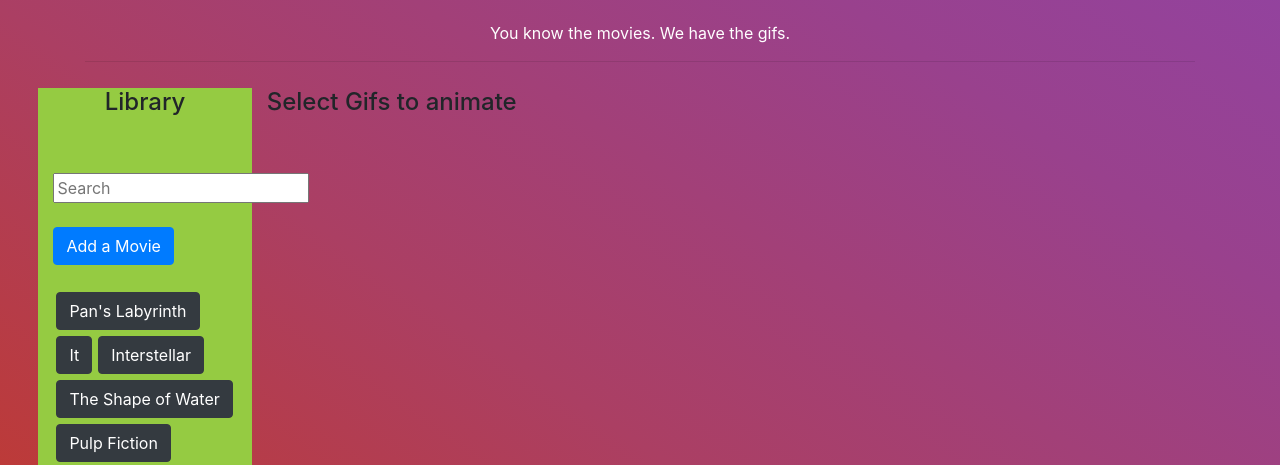
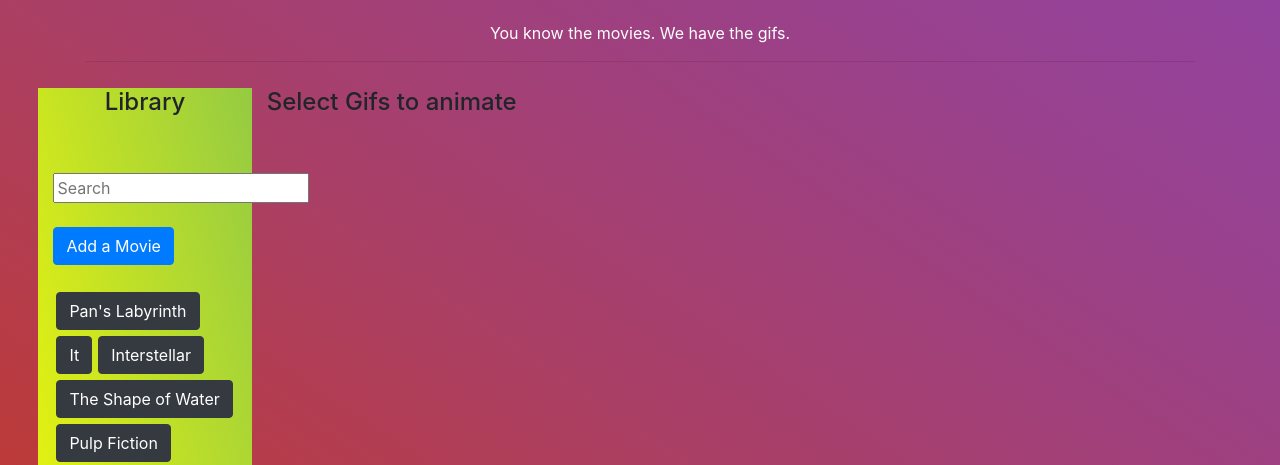
Before and after one commit to ArturoBradic/GifTastic, a plain HTML site: page index.html in a window 1280 px wide. Shown: the part 280-745 px from the top of the page. Drawn offline with nearby package versions, Linux system fonts and the light colour scheme.

Commit message:
final v 1.2

```diff
--- a/assets/style.css
+++ b/assets/style.css
@@ -4,7 +4,7 @@ body {
 }
 
 #menu-bar {
-    background-color: #95cb42;
+    background-image: linear-gradient(to right top, yellow, #95cb42);
     margin-left: 3%;
 
 }
```
Also changed, not shown: index.html (+2 -0 lines).
